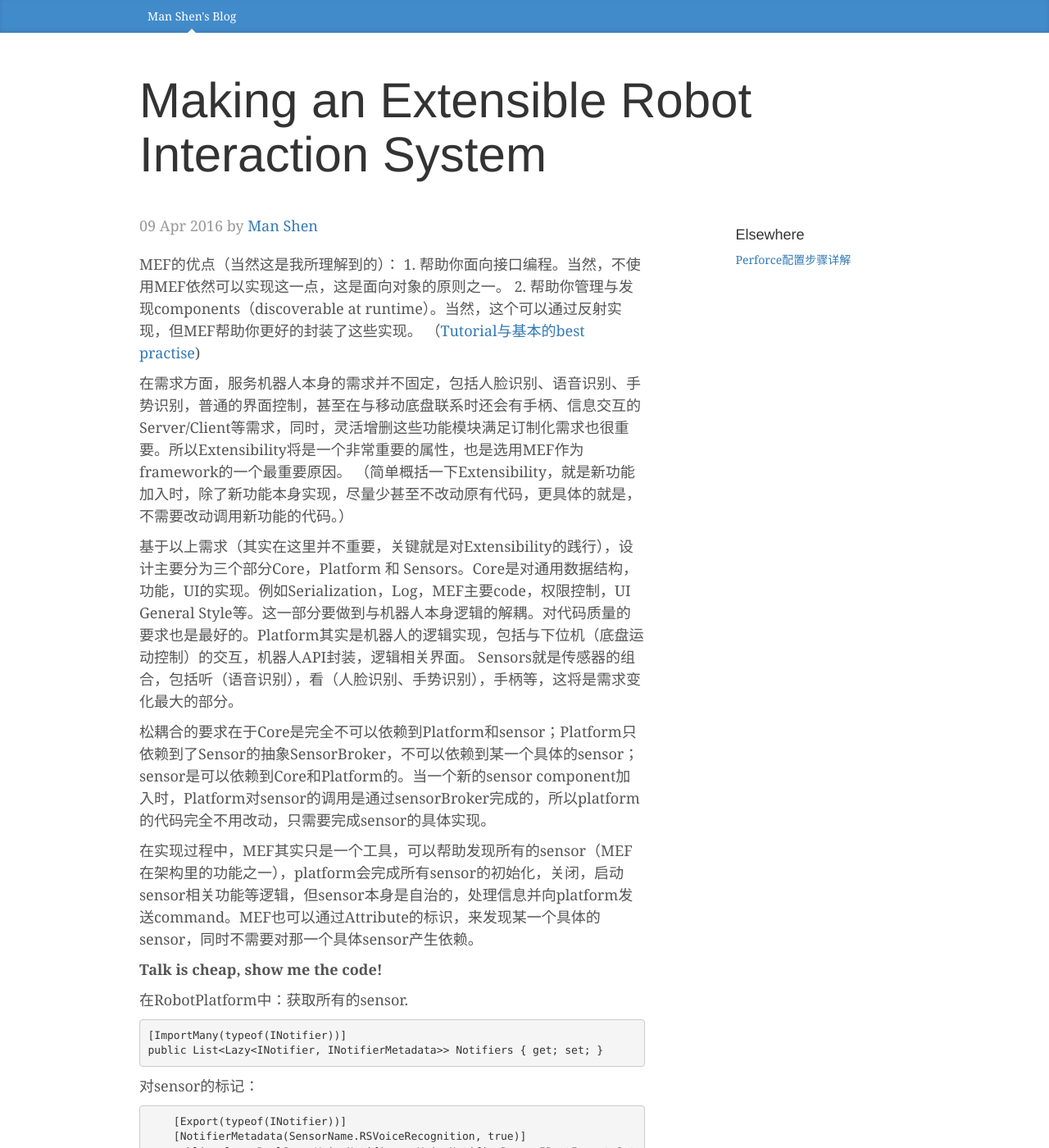
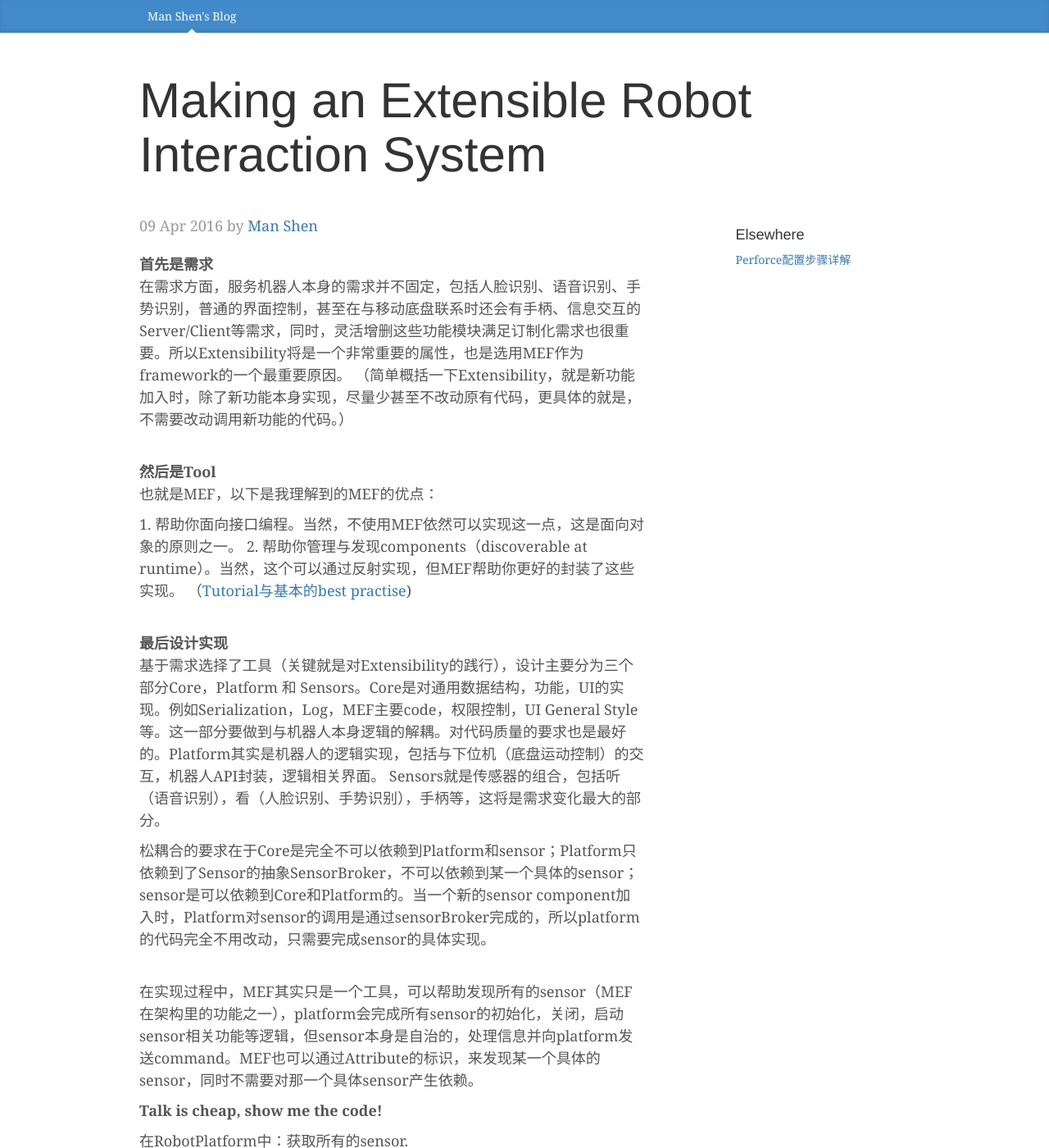
Before and after one commit to MoonTTMM/manshen, a Jekyll site: the page built from _posts/2016-4-9-MEF-CSharp-Architecture.html, in a window 1280 px wide and 1400 px high. Shown: the whole window at 82% size. Built offline with Jekyll 4.4.1, drawn with Linux system fonts in a browser that asks for light colours; nearby versions of some CDN libraries; some of the changed text lies outside the part shown.

Commit message:
modify extensible blog

```diff
--- a/_posts/2016-4-9-MEF-CSharp-Architecture.html
+++ b/_posts/2016-4-9-MEF-CSharp-Architecture.html
@@ -2,27 +2,34 @@
 layout: post
 title: Making an Extensible Robot Interaction System
 ---
+<span> <b> 首先是需求 </b> <span>
+<p>
+在需求方面，服务机器人本身的需求并不固定，包括人脸识别、语音识别、手势识别，普通的界面控制，甚至在与移动底盘联系时还会有手柄、信息交互的Server/Client等需求，同时，灵活增删这些功能模块满足订制化需求也很重要。所以Extensibility将是一个非常重要的属性，也是选用MEF作为framework的一个最重要原因。
+（简单概括一下Extensibility，就是新功能加入时，除了新功能本身实现，尽量少甚至不改动原有代码，更具体的就是，不需要改动调用新功能的代码。）
+</p>
+<br />
 
+<span> <b> 然后是Tool </b> <span>
 <p>
-MEF的优点（当然这是我所理解到的）：
+也就是MEF，以下是我理解到的MEF的优点：
+</p>
+<p>
 1. 帮助你面向接口编程。当然，不使用MEF依然可以实现这一点，这是面向对象的原则之一。
 2. 帮助你管理与发现components（discoverable at runtime）。当然，这个可以通过反射实现，但MEF帮助你更好的封装了这些实现。
 （<a href="http://www.codeproject.com/Articles/376033/From-Zero-to-Proficient-with-MEF">Tutorial与基本的best practise</a>)
 </p>
+<br/>
 
+<span> <b> 最后设计实现 </b> <span>
 <p>
-在需求方面，服务机器人本身的需求并不固定，包括人脸识别、语音识别、手势识别，普通的界面控制，甚至在与移动底盘联系时还会有手柄、信息交互的Server/Client等需求，同时，灵活增删这些功能模块满足订制化需求也很重要。所以Extensibility将是一个非常重要的属性，也是选用MEF作为framework的一个最重要原因。
-（简单概括一下Extensibility，就是新功能加入时，除了新功能本身实现，尽量少甚至不改动原有代码，更具体的就是，不需要改动调用新功能的代码。）
-</p>
-
-<p>
-基于以上需求（其实在这里并不重要，关键就是对Extensibility的践行），设计主要分为三个部分Core，Platform 和 Sensors。Core是对通用数据结构，功能，UI的实现。例如Serialization，Log，MEF主要code，权限控制，UI General Style等。这一部分要做到与机器人本身逻辑的解耦。对代码质量的要求也是最好的。Platform其实是机器人的逻辑实现，包括与下位机（底盘运动控制）的交互，机器人API封装，逻辑相关界面。
+基于需求选择了工具（关键就是对Extensibility的践行），设计主要分为三个部分Core，Platform 和 Sensors。Core是对通用数据结构，功能，UI的实现。例如Serialization，Log，MEF主要code，权限控制，UI General Style等。这一部分要做到与机器人本身逻辑的解耦。对代码质量的要求也是最好的。Platform其实是机器人的逻辑实现，包括与下位机（底盘运动控制）的交互，机器人API封装，逻辑相关界面。
 Sensors就是传感器的组合，包括听（语音识别），看（人脸识别、手势识别），手柄等，这将是需求变化最大的部分。
 </p>
 
 <p>
 松耦合的要求在于Core是完全不可以依赖到Platform和sensor；Platform只依赖到了Sensor的抽象SensorBroker，不可以依赖到某一个具体的sensor；sensor是可以依赖到Core和Platform的。当一个新的sensor component加入时，Platform对sensor的调用是通过sensorBroker完成的，所以platform的代码完全不用改动，只需要完成sensor的具体实现。
 </p>
+<br />
 
 <p>
 在实现过程中，MEF其实只是一个工具，可以帮助发现所有的sensor（MEF在架构里的功能之一），platform会完成所有sensor的初始化，关闭，启动sensor相关功能等逻辑，但sensor本身是自治的，处理信息并向platform发送command。MEF也可以通过Attribute的标识，来发现某一个具体的sensor，同时不需要对那一个具体sensor产生依赖。
@@ -47,3 +54,8 @@ public List<Lazy<INotifier, INotifierMetadata>> Notifiers { get; set; }
 <p>
 在core中做的一件重要的事情就是去load这些components(所有的export在MEF中都是component的概念)所在的dll，这也是在程序中可以通过MEF去发现他们的前提。
 </p>
+
+<p><b>Finally!</b></p>
+<p>
+单纯在架构方面，做了这么多事，最终要实现的效果就是，当需要删除一个sensor的功能，非常简单，去删掉这个项目，或者在build的文件夹里删掉dll，程序工作正常，只是少掉相应功能。当需要增加一个sensor，增加一个project，里面实现SensorBroker里的接口，加上对应的Attribuite，当然，sensor自己的功能也是要实现的，设置build后dll放到的路径。然后，Done!新功能就自动加进去了。
+</p>
--- a/index.html
+++ b/index.html
@@ -1,5 +1,6 @@
 ---
 layout: default
+title: Man Shen's Blog
 ---
 <ul>
 	{% for post in site.posts %}
```
